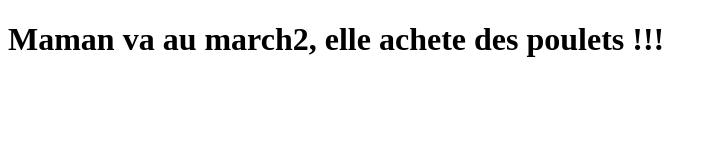
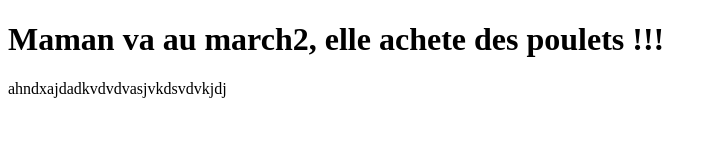
Before and after one commit to tine50/cours-git-github-Isepdd, a plain HTML site: page index.html in a window 1280 px wide. Shown: the whole page, without its empty margins (0-717 px from the left). Drawn offline with Linux system fonts and the light colour scheme.

Commit message:
Ajout d'un paragraphe dans le fichier index.html

```diff
--- a/index.html
+++ b/index.html
@@ -8,5 +8,6 @@
 </head>
 <body>
     <h1>Maman va au march2, elle achete des poulets !!!</h1>
+    <p>ahndxajdadkvdvdvasjvkdsvdvkjdj</p>
 </body>
 </html>
```
